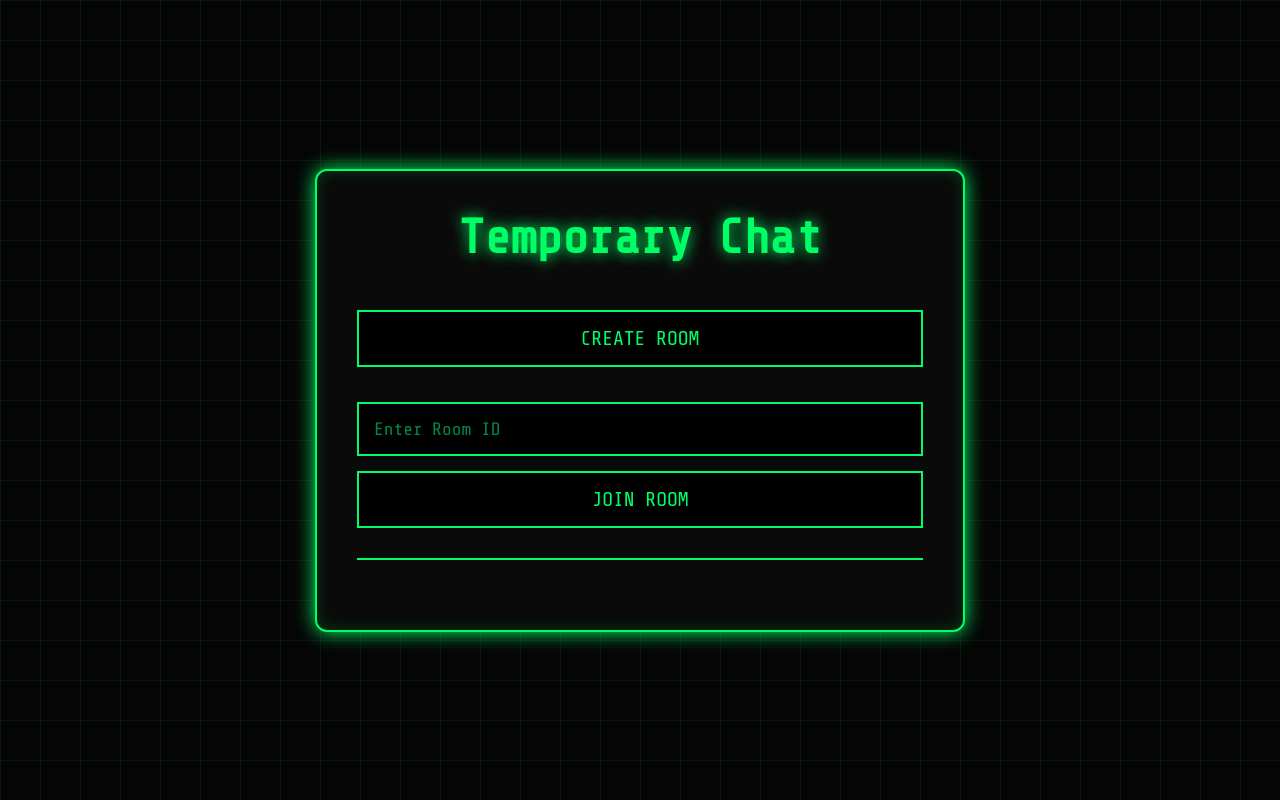
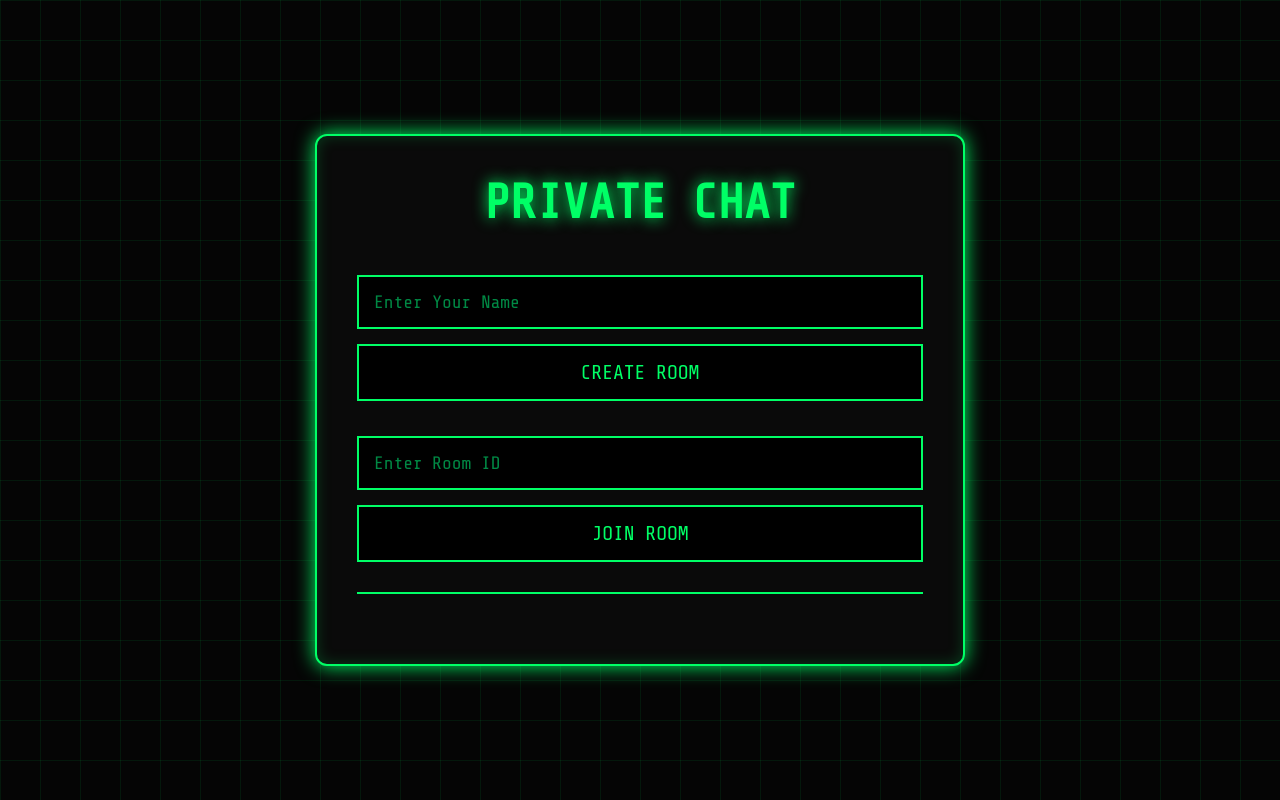
Before and after one commit to RupankarGarai2003/PrivateChat, a website: page public/index.html in a window 1280 px wide. Drawn offline with nearby package versions, Linux system fonts and the light colour scheme; no server answers.

Commit message:
Update index.html

```diff
--- a/public/index.html
+++ b/public/index.html
@@ -2,20 +2,23 @@
 <html>
 
 <head>
-
-    <title>Temporary Chat</title>
-
+    <title>Private Chat</title>
     <link rel="stylesheet" href="style.css">
-
 </head>
 
 <body>
 
 <div class="container">
 
-<h1>Temporary Chat</h1>
+<h1>PRIVATE CHAT</h1>
 
-<button id="createBtn">Create Room</button>
+<input
+id="nameInput"
+placeholder="Enter Your Name">
+
+<button id="createBtn">
+Create Room
+</button>
 
 <p id="roomID"></p>
 
@@ -35,7 +38,7 @@ Join Room
 
 <input
 id="messageInput"
-placeholder="Type message">
+placeholder="Type your message...">
 
 <button id="sendBtn">
 Send
@@ -46,7 +49,6 @@ Send
 </div>
 
 <script src="/socket.io/socket.io.js"></script>
-
 <script src="script.js"></script>
 
 </body>
```
